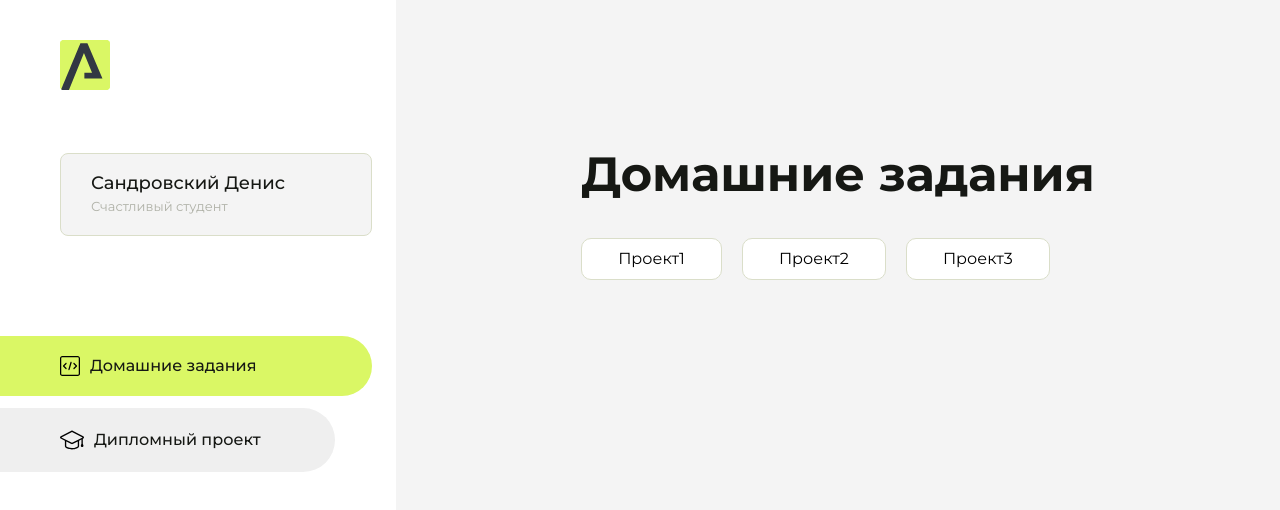
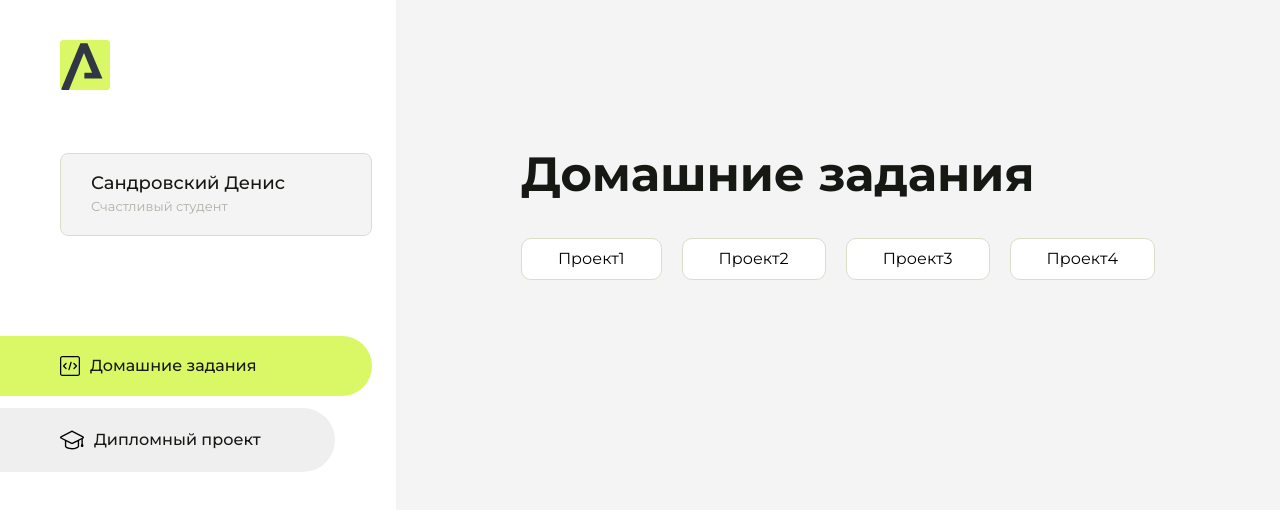
Before and after one commit to denisromanovich94/homework, a plain HTML site: page index.html in a window 1280 px wide. Drawn offline with Linux system fonts and the light colour scheme.

Commit message:
Update index.html

```diff
--- a/index.html
+++ b/index.html
@@ -101,6 +101,9 @@
                     <li class="content__list-item">
                         <a href="css-36/index.html">Проект3</a>
                     </li>
+                    <li class="content__list-item">
+                        <a href="css-42/index.html">Проект4</a>
+                    </li>
                 </ul>
             </div>
             <div class="content__block hidden" id="diplomBlock">
```
